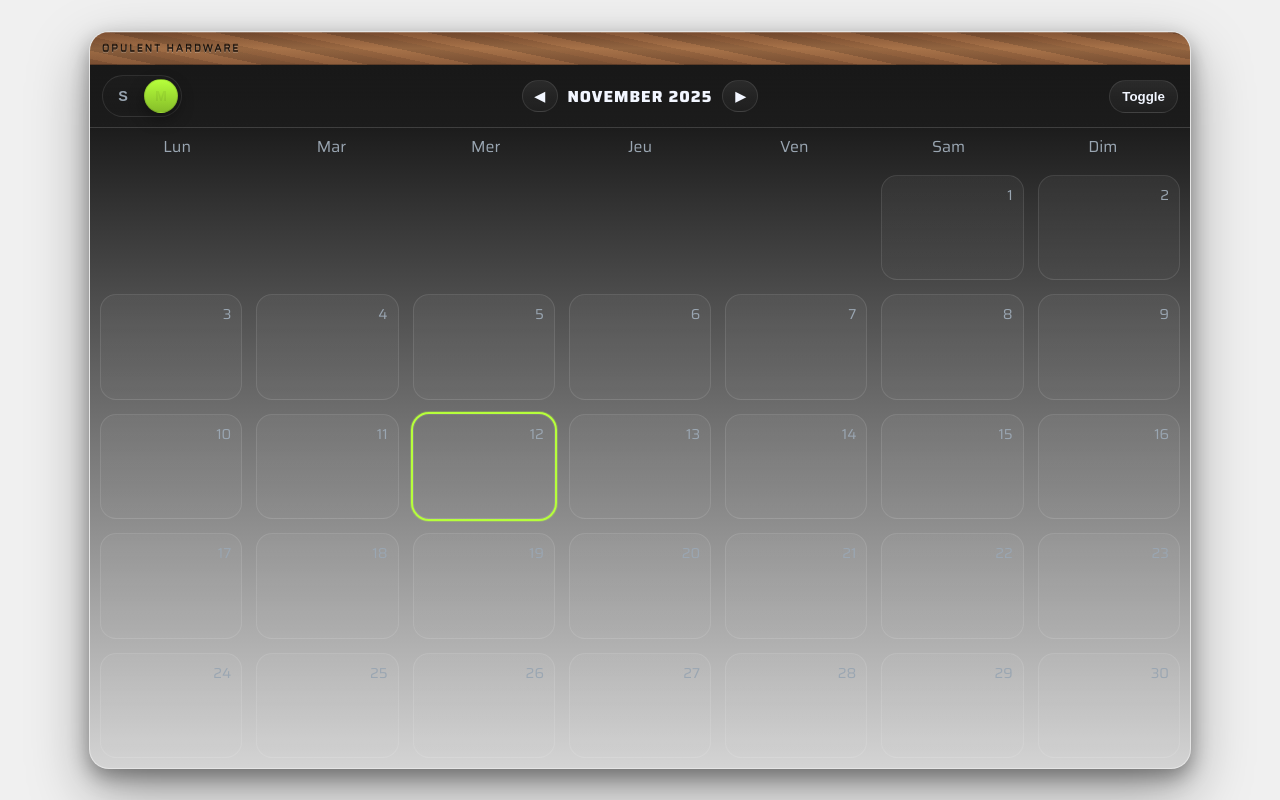
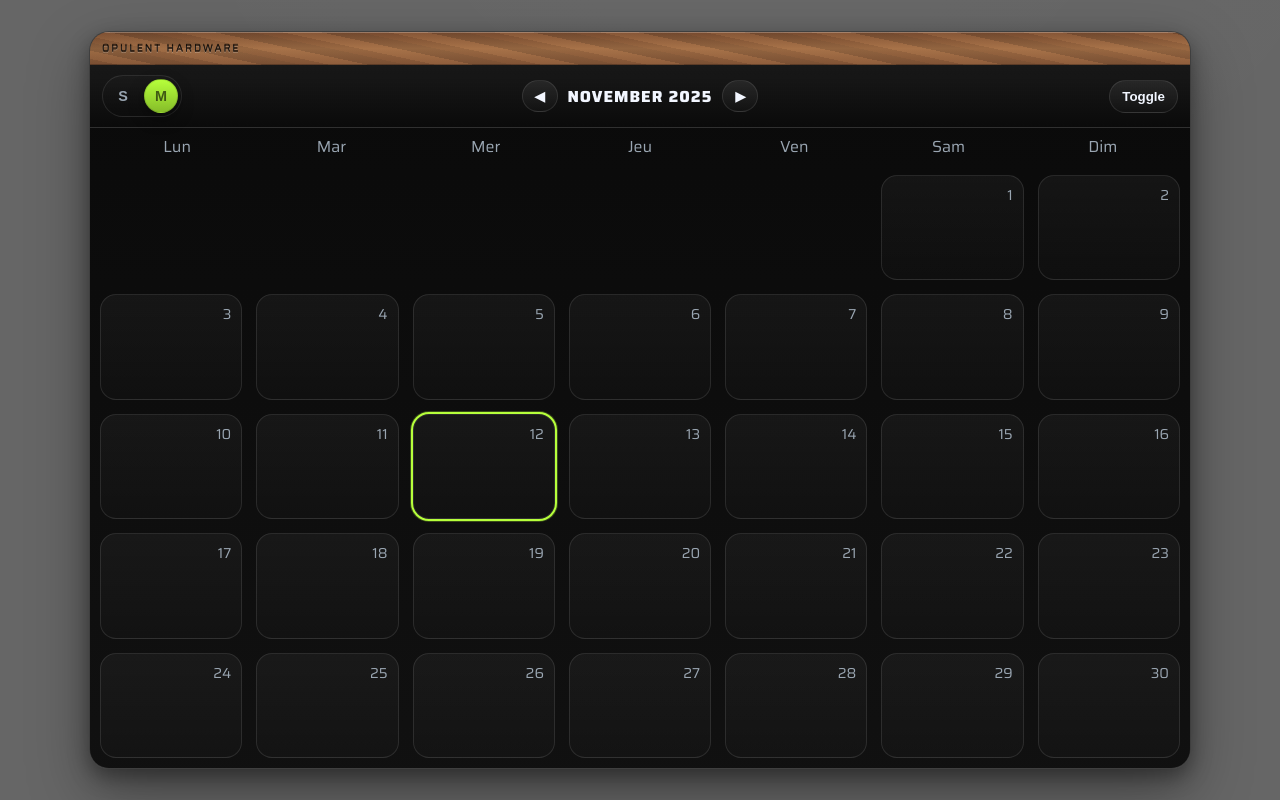
Before and after one commit to B-ZETfr/Calendrier-Xeneon-EDGE, a plain HTML site: page index.html in a window 1280 px wide. Drawn offline with Linux system fonts and the light colour scheme.

Commit message:
Update index.html

```diff
--- a/index.html
+++ b/index.html
@@ -8,7 +8,7 @@
   <style>
     :root {
       /* DARK THEME — tuned for true black while preserving legibility */
-      --d-bg: rgba(0, 0, 0, .06);               /* real black */
+      --d-bg: rgba(0, 0, 0, .6);               /* real black */
       --d-bg-2: #0a0a0a;             /* near-black for subtle panel separation */
       --d-border: rgba(255,255,255,.10); /* slightly stronger to read on black */
       --d-text: #f2f6ff;             /* soft white for comfortable contrast */
```
